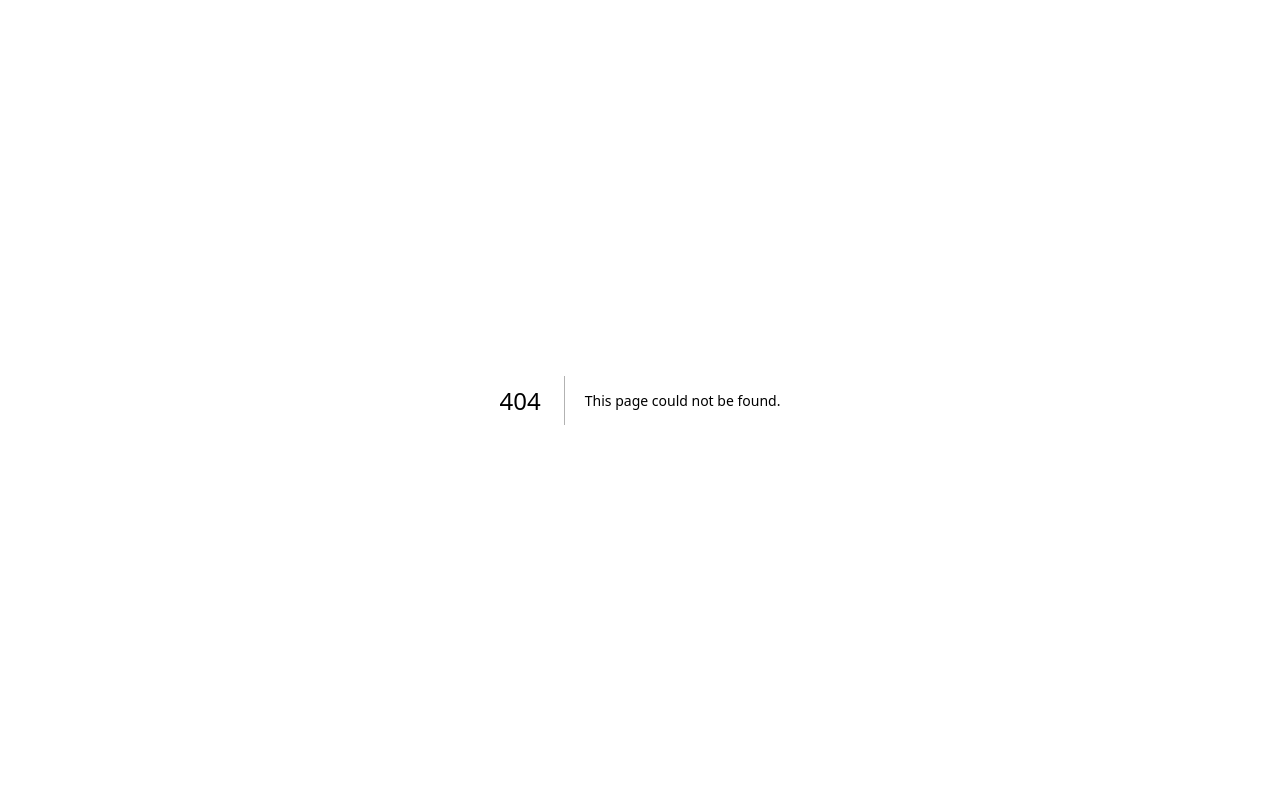
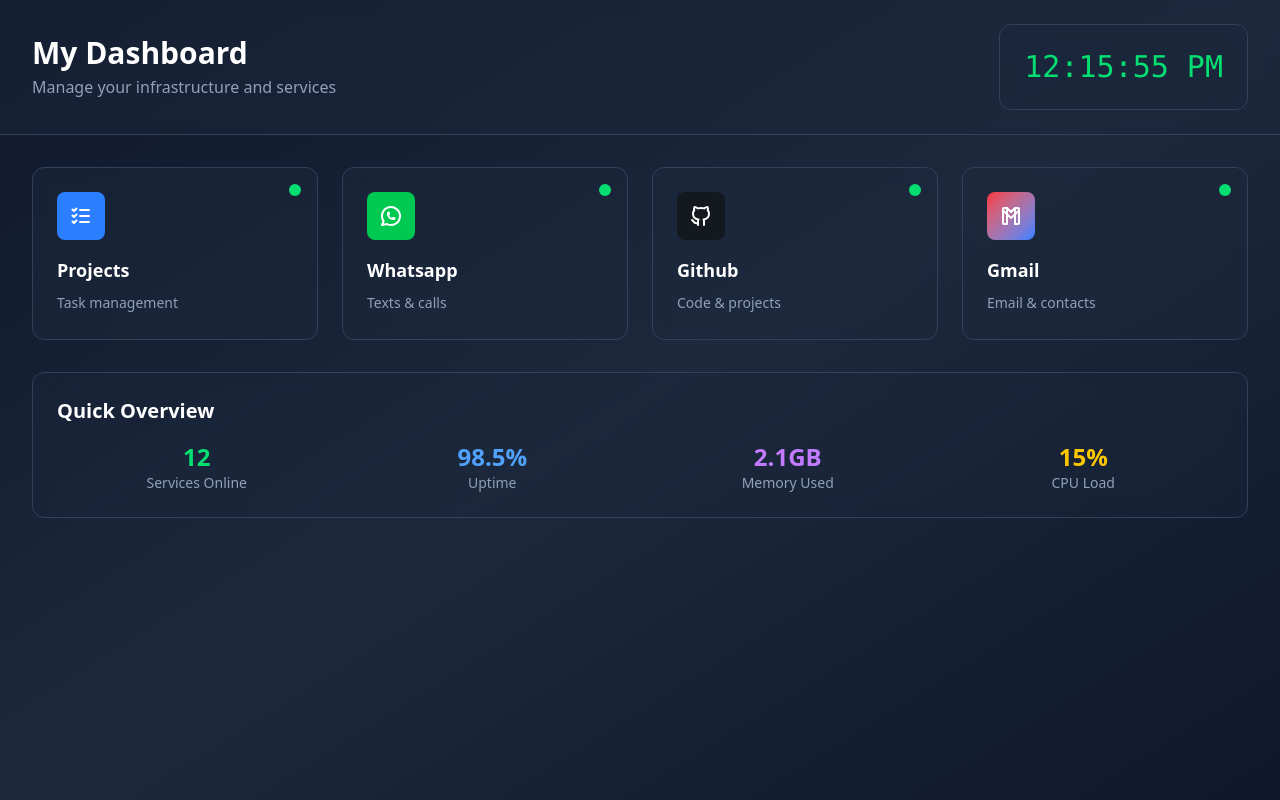
Before and after one commit to SKB336/portfolio, a Next.js app: page /home in a window 1280 px wide. Before the commit this address had no page. Built offline with nearby package versions, Linux system fonts and the light colour scheme.

Commit message:
[ADD] My Dashboard

```diff
--- /dev/null
+++ b/app/home/ClockCard.tsx
@@ -0,0 +1,23 @@
+"use client"
+
+import { useState, useEffect } from "react";
+
+export default function ClockCard() {
+    const [time, setTime] = useState(new Date());
+    const timeZone = Intl.DateTimeFormat().resolvedOptions().timeZone;
+
+    useEffect(() => {
+      const interval = setInterval(() => setTime(new Date()), 1000);
+      return () => clearInterval(interval);
+    }, []);
+
+    return (
+      <div className="bg-slate-800/30 backdrop-blur-sm border border-slate-700 rounded-xl p-2 md:p-6 text-center">
+        {/* <h2 className="text-white text-xl font-semibold mb-4">Local Time</h2> */}
+        <div className="text-sm md:text-3xl font-mono text-green-400">
+          {time.toLocaleTimeString()}
+        </div>
+        {/* <div className="text-slate-400 text-sm">{timeZone}</div> */}
+      </div>
+    );
+  }
--- /dev/null
+++ b/app/home/page.tsx
@@ -0,0 +1,148 @@
+import Link from 'next/link'
+import {
+  IconListCheck,
+  IconBrandWhatsapp,
+  IconBrandGithub,
+  IconBrandGmail,
+} from '@tabler/icons-react'
+
+import type { Metadata } from "next";
+import ClockCard from './ClockCard';
+
+export const metadata: Metadata = {
+  title: "Dashboard",
+  description: "Dashboard with links to my services",
+};
+
+const dashboardItems = [
+  {
+    title: 'Projects',
+    description: 'Task management',
+    href: 'https://app.plane.so/crack-vault/projects',
+    icon: IconListCheck,
+    status: 'online',
+    color: 'bg-blue-500'
+  },
+  {
+    title: 'Whatsapp',
+    description: 'Texts & calls',
+    href: 'https://web.whatsapp.com',
+    icon: IconBrandWhatsapp,
+    status: 'online',
+    color: 'bg-green-500'
+  },
+  {
+    title: 'Github',
+    description: 'Code & projects',
+    href: 'https://github.com',
+    icon: IconBrandGithub,
+    status: 'online',
+    color: 'bg-[#14191F]'
+  },
+  {
+    title: 'Gmail',
+    description: 'Email & contacts',
+    href: 'https://mail.google.com',
+    icon: IconBrandGmail,
+    status: 'online',
+    color: 'bg-gradient-to-br from-red-500 to-blue-500'
+  }
+]
+
+const getStatusColor = (status: string) => {
+  switch(status) {
+    case 'online': return 'bg-green-400'
+    case 'warning': return 'bg-yellow-400'
+    case 'offline': return 'bg-red-400'
+    default: return 'bg-gray-400'
+  }
+}
+
+export default function Dashboard() {
+  return (
+    <div className="min-h-screen bg-gradient-to-br from-slate-900 via-slate-800 to-slate-900">
+      {/* Header */}
+      <div className="bg-slate-800/50 backdrop-blur-sm border-b border-slate-700">
+        <div className="max-w-7xl mx-auto px-4 sm:px-6 lg:px-8">
+          <div className="flex justify-between items-center py-6">
+            <div>
+              <h1 className="text-3xl font-bold text-white">My Dashboard</h1>
+              <p className="text-slate-400 mt-1">Manage your infrastructure and services</p>
+            </div>
+            {/* <div className="flex items-center space-x-4">
+              <div className="flex items-center space-x-2 text-sm">
+                <div className="w-2 h-2 bg-green-400 rounded-full animate-pulse"></div>
+                <span className="text-slate-300">All systems operational</span>
+              </div>
+            </div> */}
+            <ClockCard />
+          </div>
+        </div>
+      </div>
+
+      {/* Dashboard Grid */}
+      <div className="max-w-7xl mx-auto px-4 sm:px-6 lg:px-8 py-8">
+        <div className="grid grid-cols-1 md:grid-cols-2 lg:grid-cols-3 xl:grid-cols-4 gap-6">
+          {dashboardItems.map((item, index) => {
+            const IconComponent = item.icon
+            return (
+              <Link key={index} target={item.href.startsWith('http') ? '_blank' : '_self'} href={item.href}>
+                <div className="group relative bg-slate-800/50 backdrop-blur-sm hover:bg-slate-700/50 border border-slate-700 hover:border-slate-600 rounded-xl p-6 transition-all duration-200 hover:scale-105 hover:shadow-xl hover:shadow-slate-900/20 cursor-pointer">
+                  {/* Status indicator */}
+                  <div className="absolute top-4 right-4">
+                    <div className={`w-3 h-3 rounded-full ${getStatusColor(item.status)}`}></div>
+                  </div>
+
+                  {/* Icon */}
+                  <div className={`inline-flex items-center justify-center w-12 h-12 rounded-lg ${item.color} mb-4 group-hover:scale-110 transition-transform duration-200`}>
+                    <IconComponent className="w-6 h-6 text-white" />
+                  </div>
+
+                  {/* Content */}
+                  <h3 className="text-white text-lg font-semibold mb-2 group-hover:text-slate-100">
+                    {item.title}
+                  </h3>
+                  <p className="text-slate-400 text-sm leading-relaxed group-hover:text-slate-300">
+                    {item.description}
+                  </p>
+
+                  {/* Hover arrow */}
+                  <div className="absolute bottom-4 right-4 opacity-0 group-hover:opacity-100 transition-opacity duration-200">
+                    <svg className="w-4 h-4 text-slate-400" fill="none" stroke="currentColor" viewBox="0 0 24 24">
+                      <path strokeLinecap="round" strokeLinejoin="round" strokeWidth={2} d="M9 5l7 7-7 7" />
+                    </svg>
+                  </div>
+                </div>
+              </Link>
+            )
+          })}
+        </div>
+      </div>
+
+      {/* Quick Stats */}
+      <div className="max-w-7xl mx-auto px-4 sm:px-6 lg:px-8 pb-8">
+        <div className="bg-slate-800/30 backdrop-blur-sm border border-slate-700 rounded-xl p-6">
+          <h2 className="text-white text-xl font-semibold mb-4">Quick Overview</h2>
+          <div className="grid grid-cols-2 md:grid-cols-4 gap-4">
+            <div className="text-center">
+              <div className="text-2xl font-bold text-green-400">12</div>
+              <div className="text-slate-400 text-sm">Services Online</div>
+            </div>
+            <div className="text-center">
+              <div className="text-2xl font-bold text-blue-400">98.5%</div>
+              <div className="text-slate-400 text-sm">Uptime</div>
+            </div>
+            <div className="text-center">
+              <div className="text-2xl font-bold text-purple-400">2.1GB</div>
+              <div className="text-slate-400 text-sm">Memory Used</div>
+            </div>
+            <div className="text-center">
+              <div className="text-2xl font-bold text-yellow-400">15%</div>
+              <div className="text-slate-400 text-sm">CPU Load</div>
+            </div>
+          </div>
+        </div>
+      </div>
+    </div>
+  )
+}
```
